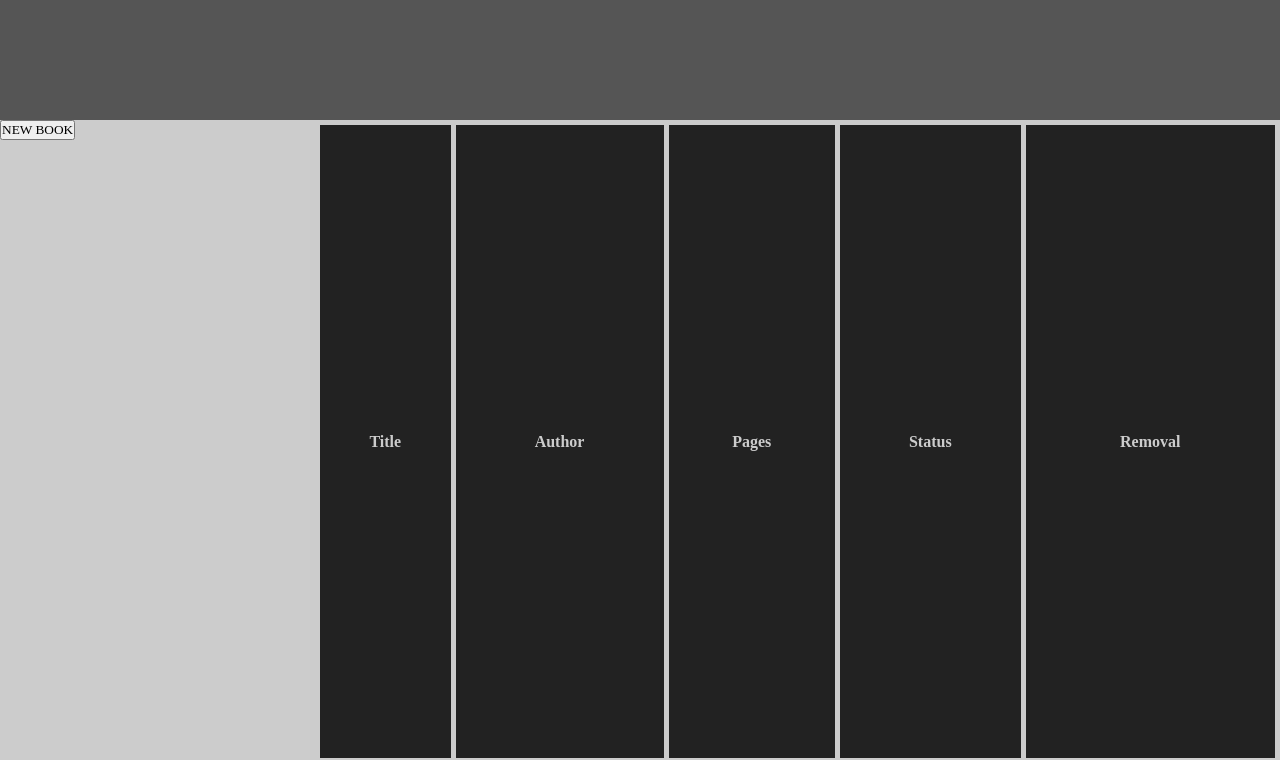
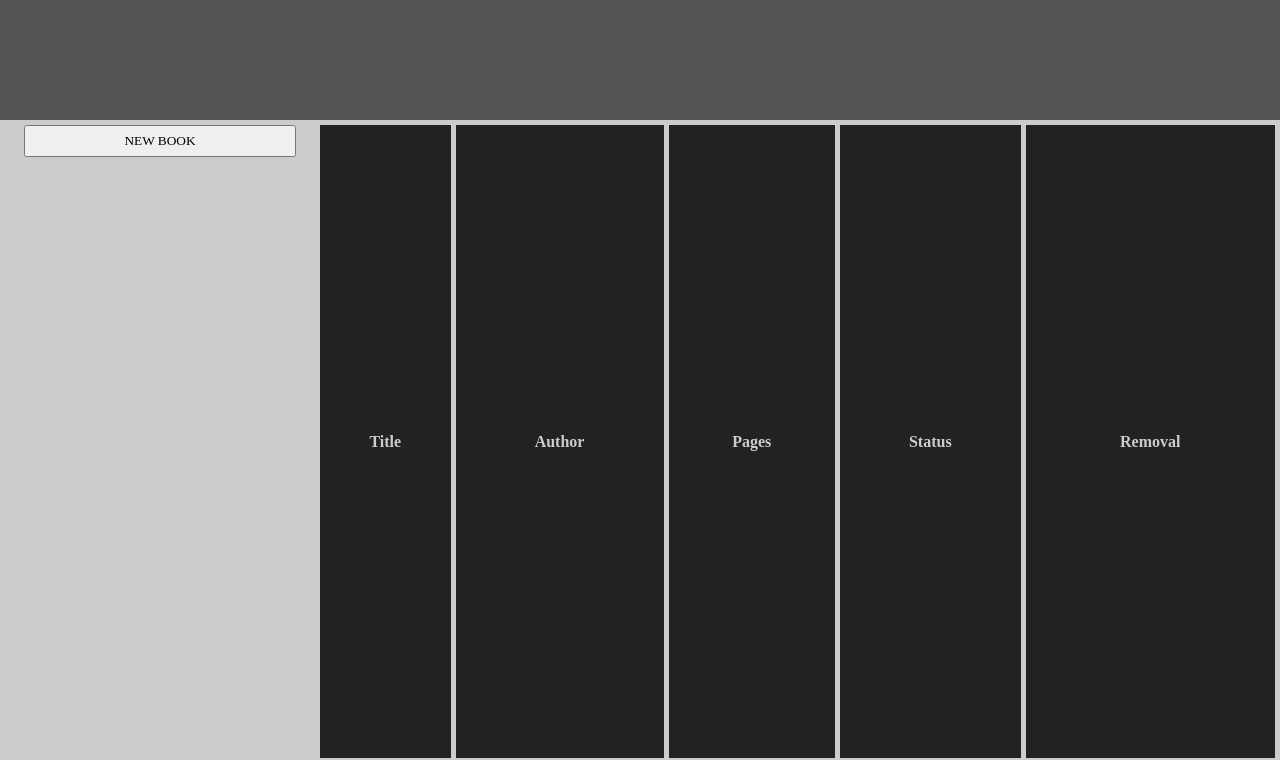
Before and after one commit to Royuin/library, a plain HTML site: page index.html in a window 1280 px wide. Shown: the part 40-800 px from the top of the page. Drawn offline with Linux system fonts and the light colour scheme.

Commit message:
made new book button bigger and aligned top with th also made aside a grid to justify button to center

```diff
--- a/style.css
+++ b/style.css
@@ -13,6 +13,8 @@
 
 aside {
   background-color: #ccc;
+  display: grid;
+  justify-items: center;
 }
 
 header {
@@ -36,3 +38,9 @@ th {
   border-top: solid 5px #ccc;
   border-right: solid 5px #ccc;
 }
+
+button {
+  margin-top: 5px;
+  width: 85%;
+  height: 5%;
+}
```
